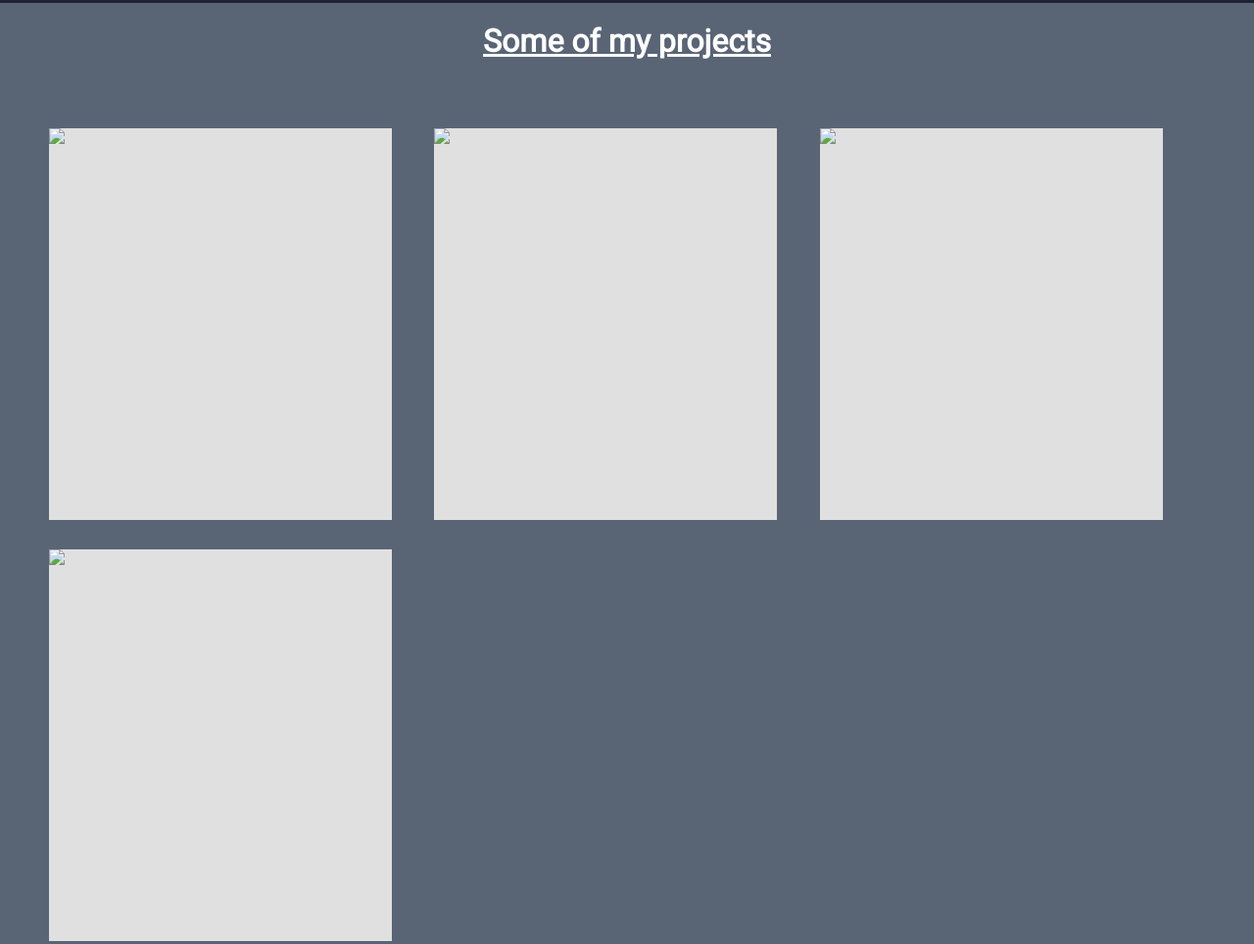
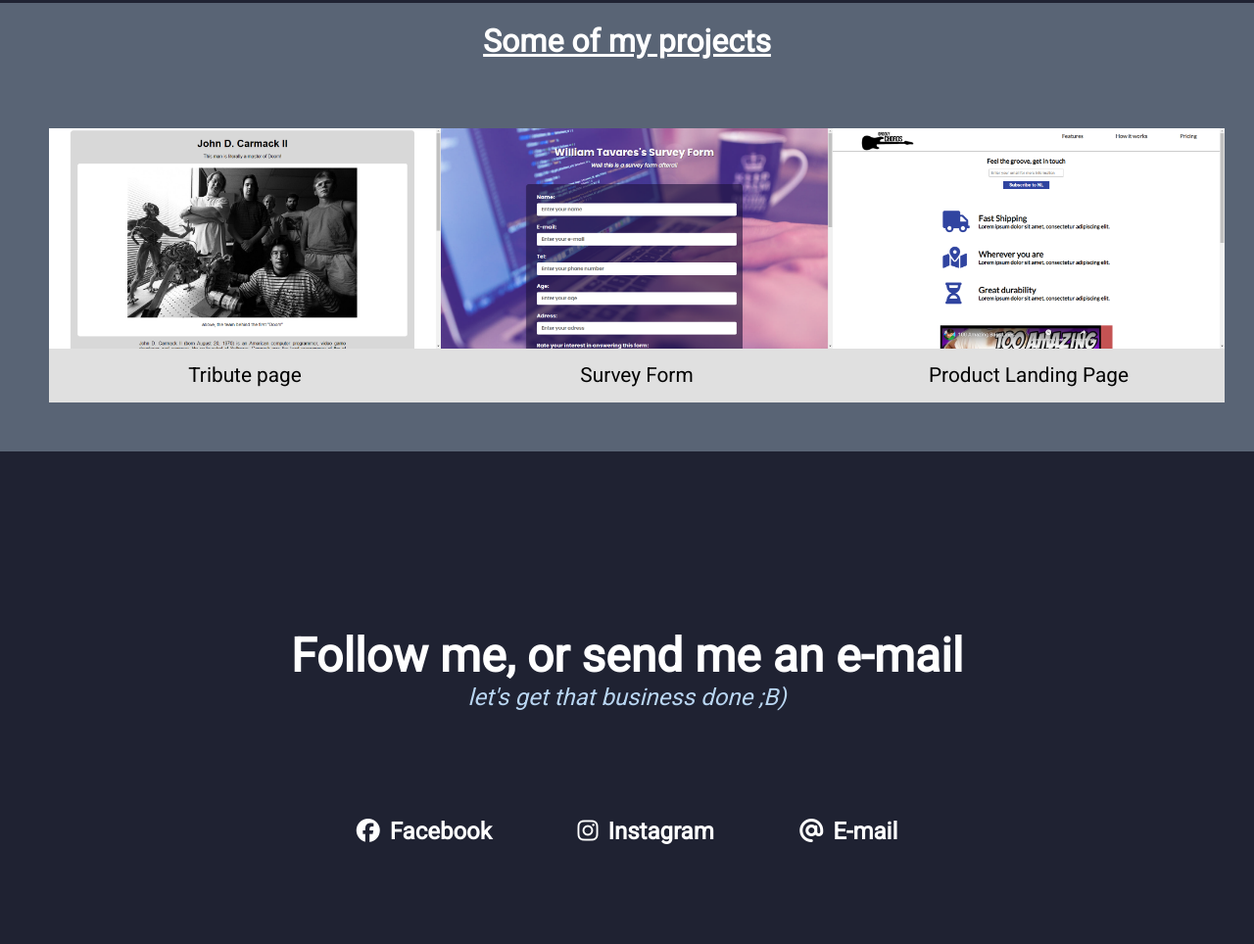
Before and after one commit to TavaresW-lima/Web-FCC4, a plain HTML site: page index.html in a window 1280 px wide. Shown: the part 797-1761 px from the top of the page at 98% size. Drawn offline with Linux system fonts and the light colour scheme.

Commit message:
Atualização 10/02/2020

```diff
--- a/css/stylesheet.css
+++ b/css/stylesheet.css
@@ -89,9 +89,23 @@ body{
 }
 
 .project-tile{
-    width:350px;
-    height:400px;
+    width:400px;
+    height:280px;
     background:#e0e0e0;
+    overflow: hidden;
+}
+
+.project-tile img{
+    width:100%;
+    height:auto;
+}
+
+.project-tile p{
+    width:100%;
+    padding:15px 0;
+    text-align: center;
+    color:#030303;
+    font-size:1.3em;
 }
 
 .end-wrapper{
--- a/index.html
+++ b/index.html
@@ -24,20 +24,16 @@
 	<h1 class="title-divider">Some of my projects</h1>
 	<section id="projects">
 		<div class="project-tile">
-			<img src="#">
-			<p></p>
+			<img src="images/projeto1.png">
+			<p>Tribute page</p>
 		</div>
 		<div class="project-tile">
-			<img src="#">
-			<p></p>
+			<img src="images/projeto2.png">
+			<p>Survey Form</p>
 		</div>
 		<div class="project-tile">
-			<img src="#">
-			<p></p>
-		</div>
-		<div class="project-tile">
-			<img src="#">
-			<p></p>
+			<img src="images/projeto3.png">
+			<p>Product Landing Page</p>
 		</div>
 	</section>
 	<div class="end-wrapper">
```
Also changed, not shown: images/Projeto1.png (added), images/Projeto2.png (added), images/Projeto3.png (added), images/project1.png (added), images/project2.png (added), images/project3.png (added).
